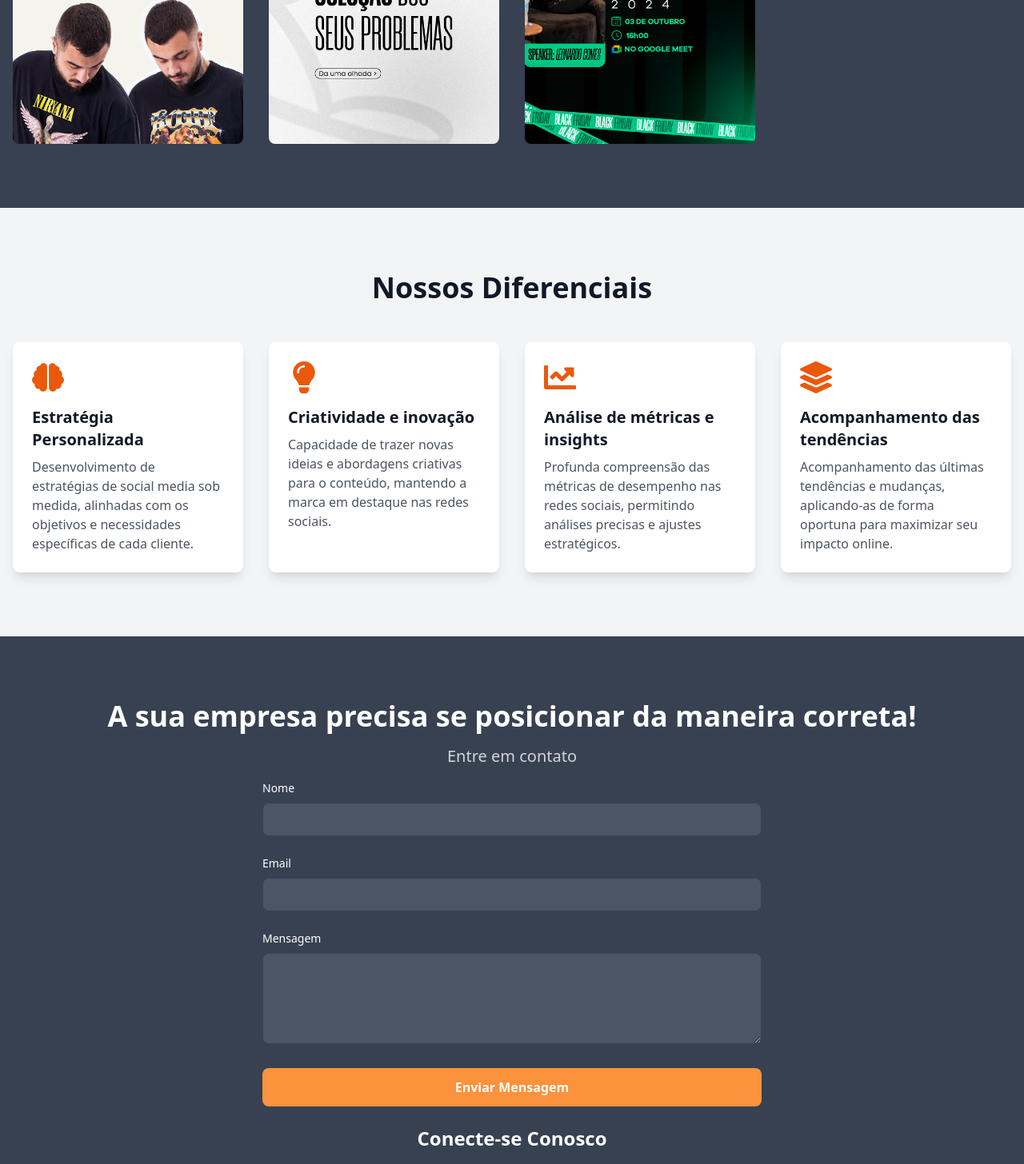
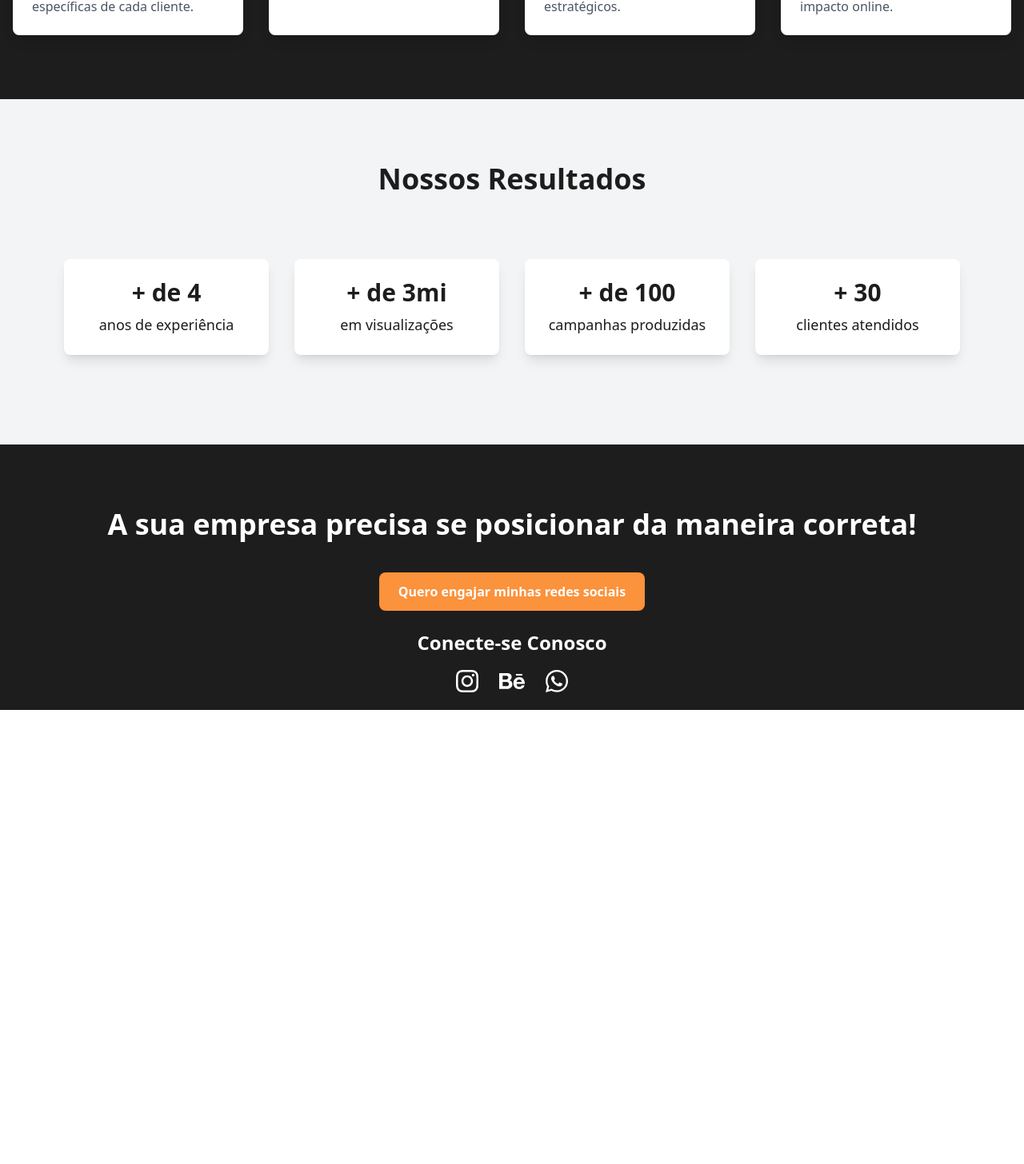
Before and after one commit to gui-sc/hapri-studio, a React (Vite) app: page / in a window 1280 px wide. Shown: the part 1500-2956 px from the top of the page at 80% size. After the commit the page ends 2388 px from the top, so only its background shows below. Built offline with nearby package versions, Linux system fonts and the light colour scheme; grey boxes are pictures that could not be loaded.

Commit message:
Atualiza componente Differentials com nova cor de texto; adiciona componente Numbers com animação de contagem; substitui formulário de contato por link para WhatsApp.

```diff
--- a/src/App.tsx
+++ b/src/App.tsx
@@ -1,6 +1,5 @@
 import React, { useState } from "react";
-import { ContactForm } from "./components/ContactForm";
-import { PortfolioGallery } from "./components/PortfolioGallery";
+import { ContactCTA } from "./components/ContactForm";
 import { Differentials } from "./components/Differentials";
 import { motion, AnimatePresence } from "framer-motion";
 import { FaXmark as X } from "react-icons/fa6";
@@ -10,6 +9,7 @@ import {
     FaWhatsapp as Whatsapp,
     FaBehance as Behance,
 } from "react-icons/fa";
+import { Numbers } from "./components/Numbers";
 
 const fadeIn = {
     initial: { opacity: 0, y: 20 },
@@ -29,8 +29,8 @@ function App() {
     };
 
     return (
-        <div className="min-h-screen bg-gray-700 text-white relative">
-            <nav className="fixed w-full bg-gray-700/95 backdrop-blur-sm z-50">
+        <div className="min-h-screen bg-[#1d1d1d] text-white relative">
+            <nav className="fixed w-full bg-[#1d1d1d]/95 backdrop-blur-sm z-50">
                 <div className="container mx-auto px-4 py-4 flex justify-between items-center">
                     <div className="text-2xl font-bold text-white">
                         <img
@@ -56,7 +56,7 @@ function App() {
                         animate={{ y: 0 }}
                         exit={{ y: "-100%" }}
                         transition={{ duration: 0.5, ease: "easeInOut" }}
-                        className="fixed inset-0 bg-gradient-to-br from-gray-900 via-gray-600 to-gray-900 text-white flex flex-col items-center justify-center space-y-16 z-50"
+                        className="fixed inset-0 bg-gradient-to-br from-[#1d1d1d] via-[#363636] to-[#1d1d1d] text-white flex flex-col items-center justify-center space-y-16 z-50"
                     >
                         <X
                             className="absolute top-6 right-6 text-white cursor-pointer"
@@ -66,7 +66,7 @@ function App() {
                         {[
                             "home",
                             "sobre",
-                            "portfolio",
+                            "resultados",
                             "diferenciais",
                             "contato",
                         ].map((section) => (
@@ -86,7 +86,7 @@ function App() {
             {/* Hero Section com animação de entrada */}
             <section
                 id="home"
-                className="min-h-screen flex items-center justify-center bg-gradient-to-br from-gray-900 via-gray-600 to-gray-900 pt-16 "
+                className="min-h-screen flex items-center justify-center bg-gradient-to-br from-[#1d1d1d] via-[#363636] to-[#1d1d1d] pt-16 "
             >
                 <motion.div
                     initial={{ opacity: 0, y: 20 }}
@@ -146,23 +146,10 @@ function App() {
                 </motion.div>
             </section>
 
-            {/* Portfolio Section */}
-            <section id="portfolio" className="py-20 bg-gray-700">
-                <div className="container mx-auto px-4">
-                    <h2 className="text-3xl md:text-4xl font-bold text-center mb-2">
-                        Nosso Portfólio
-                    </h2>
-                    <p className="text-xl sm:text-2xl font-semibold text-center mb-12">
-                        Clique para ampliar
-                    </p>
-                    <PortfolioGallery />
-                </div>
-            </section>
-
             {/* diferenciais Section */}
             <section
                 id="diferenciais"
-                className="py-20 bg-gray-100 text-gray-900"
+                className="py-20  text-white bg-[#1d1d1d]"
             >
                 <div className="container mx-auto px-4">
                     <h2 className="text-3xl md:text-4xl font-bold text-center mb-12">
@@ -171,9 +158,31 @@ function App() {
                     <Differentials />
                 </div>
             </section>
+            <section id="resultados" className="py-20 text-[#1d1d1d] bg-gray-100">
+                <div className="container mx-auto px-4">
+                    <h2 className="text-3xl md:text-4xl font-bold text-center mb-12">
+                        Nossos Resultados
+                    </h2>
+                    <Numbers />
+                </div>
+            </section>
+
+            {/* Portfolio Section */}
+            {/* <section id="portfolio" className="py-20 bg-[#1d1d1d]">
+                <div className="container mx-auto px-4">
+                    <h2 className="text-3xl md:text-4xl font-bold text-center mb-2">
+                        Nosso Portfólio
+                    </h2>
+                    <p className="text-lg sm:text-xl font-semibold text-center mb-12">
+                        Clique para visualizar
+                    </p>
+                    <PortfolioGallery />
+                </div>
+            </section> */}
+
 
             {/* contato Section */}
-            <section id="contato" className="pt-20 pb-5 bg-gray-700">
+            <section id="contato" className="pt-20 pb-5 bg-[#1d1d1d]">
                 <motion.div
                     className="container mx-auto px-4"
                     initial={{ opacity: 0, y: 20 }}
@@ -184,11 +193,8 @@ function App() {
                     <h2 className="text-3xl md:text-4xl font-bold text-center mb-4">
                         A sua empresa precisa se posicionar da maneira correta!
                     </h2>
-                    <p className="text-xl text-center text-gray-300 mb-4">
-                        Entre em contato
-                    </p>
                     <div className="grid gap-6 w-full sm:w-1/2 mx-auto">
-                        <ContactForm />
+                        <ContactCTA />
                         <div className="w-full flex flex-col justify-center items-center space-y-3">
                             <h3 className="text-2xl font-semibold mb-1">
                                 Conecte-se Conosco
--- a/src/components/ContactForm.tsx
+++ b/src/components/ContactForm.tsx
@@ -1,109 +1,19 @@
-import React from "react";
-import emailjs from "@emailjs/browser";
-import { BiLoaderCircle } from "react-icons/bi";
-export function ContactForm() {
-    const [name, setName] = React.useState("");
-    const [email, setEmail] = React.useState("");
-    const [message, setMessage] = React.useState("");
-    const [isLoading, setIsLoading] = React.useState(false);
-    const [buttonText, setButtonText] = React.useState("Enviar Mensagem");
+export function ContactCTA() {
+    const whatsappNumber = "5548996040786";
+    const message = encodeURIComponent("Olá, vim pelo seu site. Quero engajar minhas redes sociais!");
+    const whatsappLink = `https://wa.me/${whatsappNumber}?text=${message}`;
 
-    const handleSubmit = async (event: React.FormEvent<HTMLFormElement>) => {
-        event.preventDefault();
-        setIsLoading(true);
-        setButtonText("Enviando...");
-        const form = {
-            from_name: name.toUpperCase(),
-            email,
-            message,
-        };
+    return (
+        <div className="flex justify-center w-full pt-6">
+        <a
+            href={whatsappLink}
+            target="_blank"
+            rel="noopener noreferrer"
+            className="w-auto bg-orange-400 hover:bg-orange-600 text-white px-6 py-3 rounded-lg font-semibold transition-colors text-center block"
+        >
+            Quero engajar minhas redes sociais
+        </a>
 
-        try {
-            await emailjs.send(
-                import.meta.env.VITE_EMAIL_JS_SERVICE_ID!,
-                import.meta.env.VITE_EMAIL_JS_TEMPLATE_ID!,
-                form,
-                {
-                    publicKey: import.meta.env.VITE_EMAIL_JS_PUBLIC_KEY,
-                }
-            );
-            setButtonText("Mensagem Enviada!");
-        } catch (error) {
-            console.error("Erro ao enviar mensagem:", error);
-            setButtonText("Erro ao enviar mensagem");
-        } finally {
-          setIsLoading(false);
-            setTimeout(() => {
-                setName("");
-                setEmail("");
-                setMessage("");
-                setButtonText("Enviar Mensagem");
-            }, 1500);
-        }
-    };
-    return (
-        <form className="space-y-6" onSubmit={handleSubmit}>
-            <div>
-                <label
-                    htmlFor="name"
-                    className="block text-sm font-medium mb-2"
-                >
-                    Nome
-                </label>
-                <input
-                    type="text"
-                    id="name"
-                    value={name}
-                    onChange={(event) => setName(event.target.value)}
-                    className="w-full px-4 py-2 rounded-lg bg-gray-600 border border-gray-700 focus:border-orange-500 focus:ring-2 focus:ring-orange-500 focus:outline-none"
-                    required
-                />
-            </div>
-
-            <div>
-                <label
-                    htmlFor="email"
-                    className="block text-sm font-medium mb-2"
-                >
-                    Email
-                </label>
-                <input
-                    type="email"
-                    id="email"
-                    value={email}
-                    onChange={(event) => setEmail(event.target.value)}
-                    className="w-full px-4 py-2 rounded-lg bg-gray-600 border border-gray-700 focus:border-orange-500 focus:ring-2 focus:ring-orange-500 focus:outline-none"
-                    required
-                />
-            </div>
-
-            <div>
-                <label
-                    htmlFor="message"
-                    className="block text-sm font-medium mb-2"
-                >
-                    Mensagem
-                </label>
-                <textarea
-                    id="message"
-                    rows={4}
-                    value={message}
-                    onChange={(event) => setMessage(event.target.value)}
-                    className="w-full px-4 py-2 rounded-lg bg-gray-600 border border-gray-700 focus:border-orange-500 focus:ring-2 focus:ring-orange-500 focus:outline-none"
-                    required
-                ></textarea>
-            </div>
-
-            <button
-                type="submit"
-                className="w-full bg-orange-400 hover:bg-orange-600 text-white px-6 py-3 rounded-lg font-semibold transition-colors"
-            >
-                {isLoading &&
-                    BiLoaderCircle({
-                        className: "animate-spin inline-block mr-2",
-                    })}
-                {buttonText}
-            </button>
-        </form>
+        </div>
     );
 }
--- a/src/components/Differentials.tsx
+++ b/src/components/Differentials.tsx
@@ -38,7 +38,7 @@ export function Differentials() {
           className="p-6 rounded-lg bg-white shadow-lg hover:shadow-xl transition-shadow"
         >
           <div className="text-orange-600 mb-4">{differential.icon}</div>
-          <h3 className="text-xl font-semibold mb-2">{differential.title}</h3>
+          <h3 className="text-gray-900 text-xl font-semibold mb-2">{differential.title}</h3>
           <p className="text-gray-600">{differential.description}</p>
         </motion.div>
       ))}
--- /dev/null
+++ b/src/components/Numbers.tsx
@@ -0,0 +1,68 @@
+import React, { useEffect, useState } from 'react';
+import { motion, useInView } from 'framer-motion';
+
+const stats = [
+  { label: 'anos de experiência', value: 4, suffix: '', prefix: '+ de ' },
+  { label: 'em visualizações', value: 3, suffix: 'mi', prefix: '+ de ' },
+  { label: 'campanhas produzidas', value: 100, suffix: '', prefix: '+ de ' },
+  { label: 'clientes atendidos', value: 30, suffix: '', prefix: '+ ' },
+];
+
+const AnimatedNumber = ({ value, prefix, suffix, isVisible }: {
+  value: number;
+  prefix: string;
+  suffix: string;
+  isVisible: boolean;
+}) => {
+  const [count, setCount] = useState(0);
+
+  useEffect(() => {
+    if (!isVisible) return; // Só inicia a animação se estiver visível
+
+    let start = 0;
+    const end = value;
+    const duration = 1500;
+    const stepTime = Math.max(20, Math.floor(duration / end));
+
+    const timer = setInterval(() => {
+      start += 1;
+      setCount(start);
+      if (start === end) clearInterval(timer);
+    }, stepTime);
+
+    return () => clearInterval(timer);
+  }, [value, isVisible]);
+
+  return (
+    <motion.span initial={{ opacity: 0 }} animate={{ opacity: 1 }} transition={{ duration: 0.5 }}>
+      {prefix}{count}{suffix}
+    </motion.span>
+  );
+};
+
+export function Numbers() {
+  return (
+    <div className='w-full flex justify-center items-center flex-wrap gap-8 p-8'>
+      {stats.map((stat, index) => {
+        const ref = React.useRef(null);
+        const isInView = useInView(ref, { once: true, margin: "-100px" });
+
+        return (
+          <motion.div
+            ref={ref}
+            key={index}
+            initial={{ opacity: 0, y: 20 }}
+            animate={isInView ? { opacity: 1, y: 0 } : {}}
+            transition={{ delay: index * 0.05 }}
+            className='text-center text-[#1d1d1d] bg-white p-6 rounded-lg shadow-lg w-64'
+          >
+            <p className='text-3xl font-bold'>
+              <AnimatedNumber value={stat.value} prefix={stat.prefix} suffix={stat.suffix} isVisible={isInView} />
+            </p>
+            <p className='text-lg mt-2'>{stat.label}</p>
+          </motion.div>
+        );
+      })}
+    </div>
+  );
+}
```
